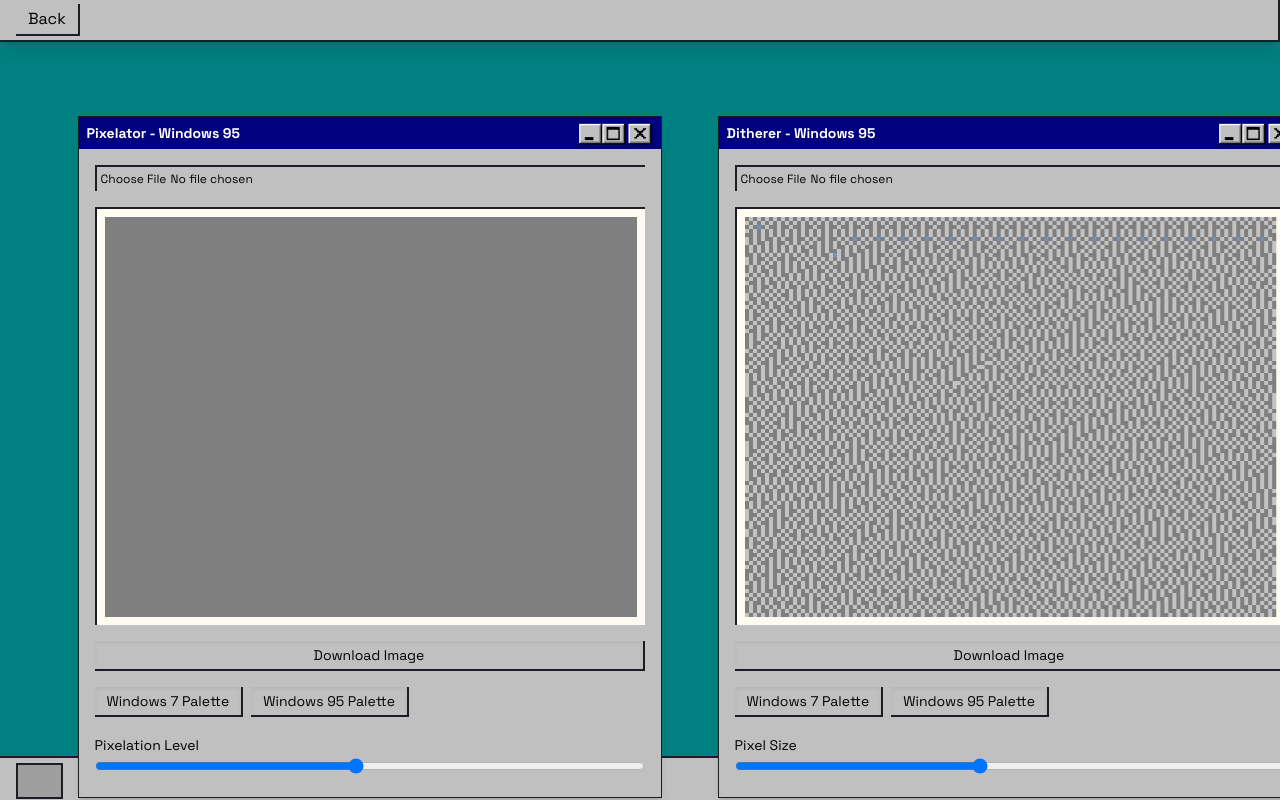
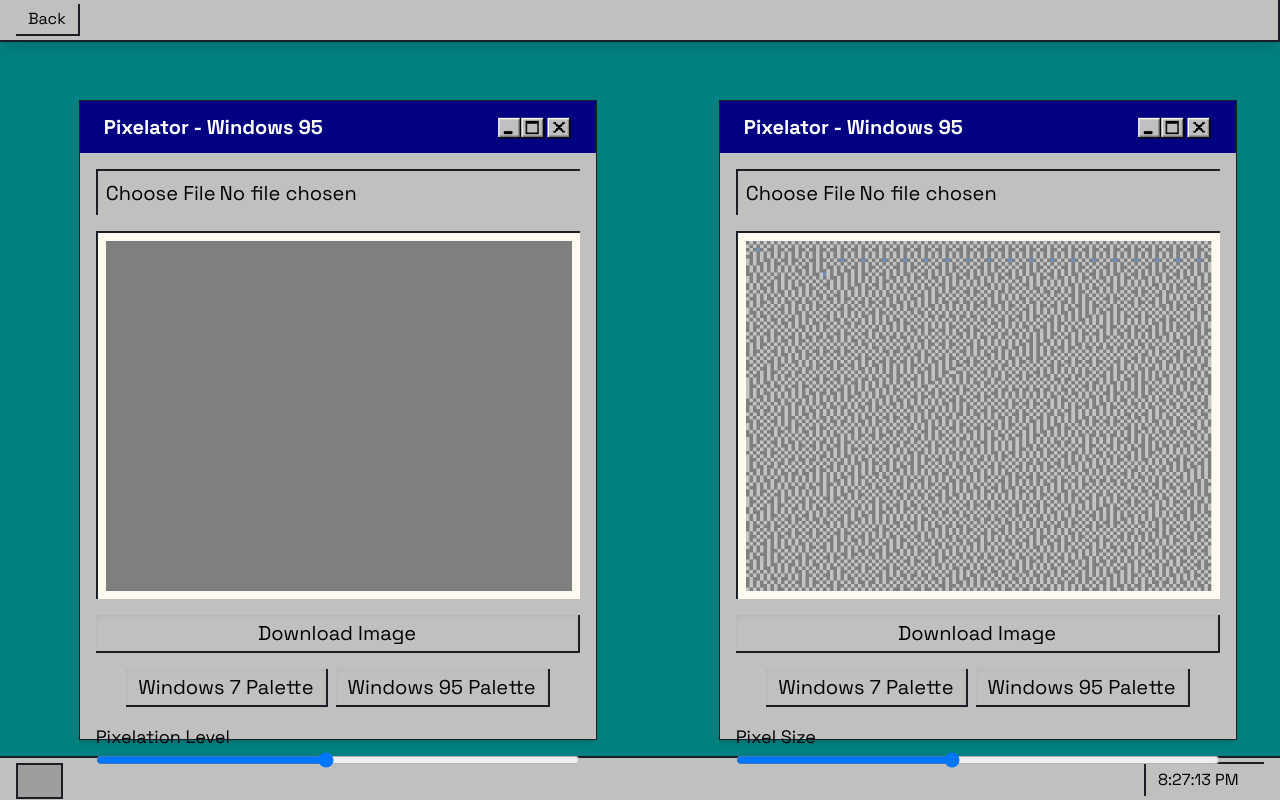
Before and after one commit to lauren-e-gardner/lauren-e-gardner.github.io, a React (Vite) app: page /nostalgia in a window 1280 px wide. Built offline with nearby package versions, Linux system fonts and the light colour scheme; grey boxes are pictures that could not be loaded.

Commit message:
chore: formatting nostalgia page for different screen sizes

```diff
--- a/package.json
+++ b/package.json
@@ -3,7 +3,6 @@
   "private": true,
   "version": "0.0.0",
   "type": "module",
-  "homepage": "https://lauren-e-gardner.github.io",
 
   "scripts": {
     "dev": "vite",
--- a/src/main.tsx
+++ b/src/main.tsx
@@ -2,11 +2,11 @@
 import { BrowserRouter } from "react-router-dom";
 import App from "./App";
 
-const basename =
-  import.meta.env.MODE === "development" ? "/" : "/lauren-e-gardner.github.io";
+// const basename =
+  // import.meta.env.MODE === "development" ? "/" : "/lauren-e-gardner.github.io";
 
 ReactDOM.createRoot(document.getElementById("root")!).render(
-  <BrowserRouter basename={basename}>
+  <BrowserRouter>
     <App />
   </BrowserRouter>
 );
--- a/src/pages/Nostalgia/Ditherer.tsx
+++ b/src/pages/Nostalgia/Ditherer.tsx
@@ -4,7 +4,6 @@
 import { win7Palette } from "./Windows7Palette";
 import { win95Palette } from "./Windows95Palette";
 import { RGB, Palette, ImageDataType, HTMLCanvas, HTMLInputEvent, HTMLImage } from "../components/types.ts";
-
 
 const colorDistance = (c1: RGB, c2: RGB): number =>
   Math.sqrt((c1.r - c2.r) ** 2 + (c1.g - c2.g) ** 2 + (c1.b - c2.b) ** 2);
@@ -55,7 +54,6 @@
   if (!canvas) return;
   const ctx = canvas.getContext("2d");
   if (!ctx) return;
-
 
   const fixedHeight = 500;
   const aspectRatio = img.width / img.height;
@@ -113,14 +111,13 @@
     };
     reader.readAsDataURL(file);
   };
-
   return (
-    <div className="w-[80vh] flex flex-col items-center justify-center p-4">
-      <div className="border border-black shadow-md bg-[#c0c0c0] relative">
-        <div className="flex items-center justify-between bg-[#000080] text-white px-2 py-1">
-          <span className="text-sm font-bold">Ditherer - Windows 95</span>
+    <div className="w-full h-[80vh] flex justify-center items-center">
+      <div className="w-full max-w-[90%] h-full border border-black shadow-md bg-[#c0c0c0]">
+        <div className="flex items-center justify-between bg-[#000080] text-white px-4 py-2 md:px-6 md:py-3">
+          <span className="text-xs md:text-md lg:text-lg xl:text-xl 2xl:text-2xl font-bold">Pixelator - Windows 95</span>
           <div className="flex space-x-1">
-            <img src="/Nostalgia/Buttons.png" alt="Close" className="h-6 cursor-pointer" />
+            <img src="/Nostalgia/Buttons.png" alt="Close" className="h-5 md:h-6 cursor-pointer" />
           </div>
         </div>
 
@@ -129,11 +126,10 @@
             type="file"
             accept="image/*"
             onChange={handleFileSelect}
-            className="w-full border-black border-t-2 border-l-2 p-1 text-xs text-[#000000] font-mono cursor-pointer mb-4"
+            className="text-xs md:text-md lg:text-lg xl:text-xl 2xl:text-2xl w-full border-black border-t-2 border-l-2 p-2 text-[#000000] font-mono cursor-pointer mb-4"
           />
-
           <div className="border-t-2 border-l-2 border-black bg-[#fffbf0] p-2">
-            <canvas ref={canvasRef} className="w-full h-[50vh]"></canvas>
+            <canvas ref={canvasRef} className="w-full h-full"></canvas>
           </div>
 
           {imageLoaded && (
@@ -141,29 +137,29 @@
               ref={downloadRef}
               href={canvasRef.current?.toDataURL("image/png")}
               download="dithered-image.png"
-              className="text-black mt-4 block bg-[#c0c0c0] border-b-2 border-r-2 border-black px-3 py-1 text-sm text-center cursor-pointer shadow-inner active:shadow-none"
+              className="text-xs md:text-md lg:text-lg xl:text-xl 2xl:text-2xl text-black mt-4 block bg-[#c0c0c0] border-b-2 border-r-2 border-black px-3 py-1 text-sm text-center cursor-pointer shadow-inner active:shadow-none"
             >
               Download Image
             </a>
           )}
 
-          <div className="mt-4 flex space-x-2">
-            <button
+          <div className="mt-4 flex flex-wrap gap-2 justify-center">
+          <button
               onClick={() => setPalette(win7Palette)}
-              className="text-black bg-[#c0c0c0] border-b-2 border-r-2 border-black px-3 py-1 text-sm cursor-pointer shadow-inner active:border-2"
+              className="text-xs md:text-md lg:text-lg xl:text-xl 2xl:text-2xl text-black bg-[#c0c0c0] border-b-2 border-r-2 border-black px-3 py-1 cursor-pointer shadow-inner active:border-2"
             >
               Windows 7 Palette
             </button>
             <button
               onClick={() => setPalette(win95Palette)}
-              className="text-black bg-[#c0c0c0] border-b-2 border-r-2 border-black px-3 py-1 text-sm cursor-pointer shadow-inner active:border-2"
+              className="text-xs md:text-md lg:text-lg xl:text-xl 2xl:text-2xl text-black bg-[#c0c0c0] border-b-2 border-r-2 border-black px-3 py-1 cursor-pointer shadow-inner active:border-2"
             >
               Windows 95 Palette
             </button>
           </div>
 
           <div className="mt-4">
-            <label className="text-sm">Pixel Size</label>
+          <label className="text-xs md:text-md lg:text-lg xl:text-lg 2xl:text-2xl">Pixel Size</label>
             <input
               type="range"
               min="1"
@@ -177,4 +173,5 @@
       </div>
     </div>
   );
+
 }
--- a/src/pages/Nostalgia/Nostalgia.tsx
+++ b/src/pages/Nostalgia/Nostalgia.tsx
@@ -4,7 +4,6 @@
 import PageLayout from '../../layouts/PageLayout';
 import { DraggableProps } from '../components/types';
 import BootUp from './BootUp'; // Import BootUp component
-
 
 const Draggable: React.FC<DraggableProps> = ({ children, className = '', startX, startY }) => {
   const [position, setPosition] = useState<{ x: number; y: number }>({ x: startX, y: startY });
@@ -61,16 +60,17 @@
 
     return () => clearTimeout(timer);
   }, []);
+
   return (
     <PageLayout>
       {showBootUp && <BootUp />} {/* Show the BootUp screen on page load */}
-    <div className="flex items-center justify-center w-full h-full relative">
+      <div className="flex flex-wrap items-center justify-center w-full h-full relative gap-4 p-4">
         {/* Left Half - Pixelator */}
-      <Draggable className="pixelator-container" startX={50} startY={100}>
+        <Draggable className="flex-1 max-w-[45%] w-full" startX={50} startY={100}>
           <Pixelator />
         </Draggable>
         {/* Right Half - Ditherer */}
-      <Draggable className="ditherer-container" startX={window.innerWidth / 2 + 50} startY={100}>
+        <Draggable className="flex-1 max-w-[45%] w-full" startX={window.innerWidth / 2 + 50} startY={100}>
           <Ditherer />
         </Draggable>
       </div>
--- a/src/pages/Nostalgia/Pixelator.tsx
+++ b/src/pages/Nostalgia/Pixelator.tsx
@@ -3,7 +3,7 @@
 import { useRef, useState, useEffect } from "react";
 import { win7Palette } from "./Windows7Palette";
 import { win95Palette } from "./Windows95Palette";
-import { RGB, Palette} from "../components/types.ts";
+import { RGB, Palette } from "../components/types.ts";
 
 const colorDistance = (c1: RGB, c2: RGB): number =>
   Math.sqrt((c1.r - c2.r) ** 2 + (c1.g - c2.g) ** 2 + (c1.b - c2.b) ** 2);
@@ -91,12 +91,12 @@
   };
 
   return (
-    <div className="w-[80vh] flex flex-col items-center justify-center p-4">
-      <div className="border border-black shadow-md bg-[#c0c0c0] relative">
-        <div className="flex items-center justify-between bg-[#000080] text-white px-2 py-1">
-          <span className="text-sm font-bold">Pixelator - Windows 95</span>
+    <div className="w-full h-[80vh] flex justify-center items-center">
+      <div className="w-full max-w-[90%] h-full border border-black shadow-md bg-[#c0c0c0]">
+        <div className="flex items-center justify-between bg-[#000080] text-white px-4 py-2 md:px-6 md:py-3">
+          <span className="text-xs md:text-md lg:text-lg xl:text-xl 2xl:text-2xl font-bold">Pixelator - Windows 95</span>
           <div className="flex space-x-1">
-            <img src="/Nostalgia/Buttons.png" alt="Close" className="h-6 cursor-pointer" />
+            <img src="/Nostalgia/Buttons.png" alt="Close" className="h-5 md:h-6 cursor-pointer" />
           </div>
         </div>
 
@@ -105,10 +105,10 @@
             type="file"
             accept="image/*"
             onChange={handleFileSelect}
-            className="w-full border-black border-t-2 border-l-2 p-1 text-xs text-[#000000] font-mono cursor-pointer mb-4"
+            className="text-xs md:text-md lg:text-lg xl:text-xl 2xl:text-2xl w-full border-black border-t-2 border-l-2 p-2 text-xs md:text-sm text-[#000000] font-mono cursor-pointer mb-4"
           />
           <div className="border-t-2 border-l-2 border-black bg-[#fffbf0] p-2">
-            <canvas ref={canvasRef} className="w-full h-[50vh]"></canvas>
+            <canvas ref={canvasRef} className="w-full h-full"></canvas>
           </div>
 
           {imageLoaded && (
@@ -116,29 +116,29 @@
               ref={downloadRef}
               href={canvasRef.current?.toDataURL("image/png")}
               download="pixelized-image.png"
-              className=" text-black mt-4 block bg-[#c0c0c0] border-b-2 border-r-2 border-black px-3 py-1 text-sm text-center cursor-pointer shadow-inner active:shadow-none"
+              className="text-xs md:text-md lg:text-lg xl:text-xl 2xl:text-2xl text-black mt-4 block bg-[#c0c0c0] border-b-2 border-r-2 border-black px-3 py-1 text-sm text-center cursor-pointer shadow-inner active:shadow-none"
             >
               Download Image
             </a>
           )}
 
-          <div className="mt-4 flex space-x-2">
+          <div className="mt-4 flex flex-wrap gap-2 justify-center">
             <button
               onClick={() => handlePaletteChange(win7Palette)}
-              className="text-black bg-[#c0c0c0] border-b-2 border-r-2 border-black px-3 py-1 text-sm cursor-pointer shadow-inner active:border-2"
+              className="text-xs md:text-md lg:text-lg xl:text-xl 2xl:text-2xl text-black bg-[#c0c0c0] border-b-2 border-r-2 border-black px-3 py-1 cursor-pointer shadow-inner active:border-2"
             >
               Windows 7 Palette
             </button>
             <button
               onClick={() => handlePaletteChange(win95Palette)}
-              className="text-black bg-[#c0c0c0] border-b-2 border-r-2 border-black px-3 py-1 text-sm cursor-pointer shadow-inner active:border-2"
+              className="text-xs md:text-md lg:text-lg xl:text-xl 2xl:text-2xl text-black bg-[#c0c0c0] border-b-2 border-r-2 border-black px-3 py-1 cursor-pointer shadow-inner active:border-2"
             >
               Windows 95 Palette
             </button>
           </div>
 
           <div className="mt-4">
-            <label className="text-sm">Pixelation Level</label>
+            <label className="text-xs md:text-md lg:text-lg xl:text-lg 2xl:text-2xl">Pixelation Level</label>
             <input
               type="range"
               min="10"
```
Also changed, not shown: 1 other file (tests, documents, lock files or other folders). Lines whose indentation alone changed are shown as unchanged.
